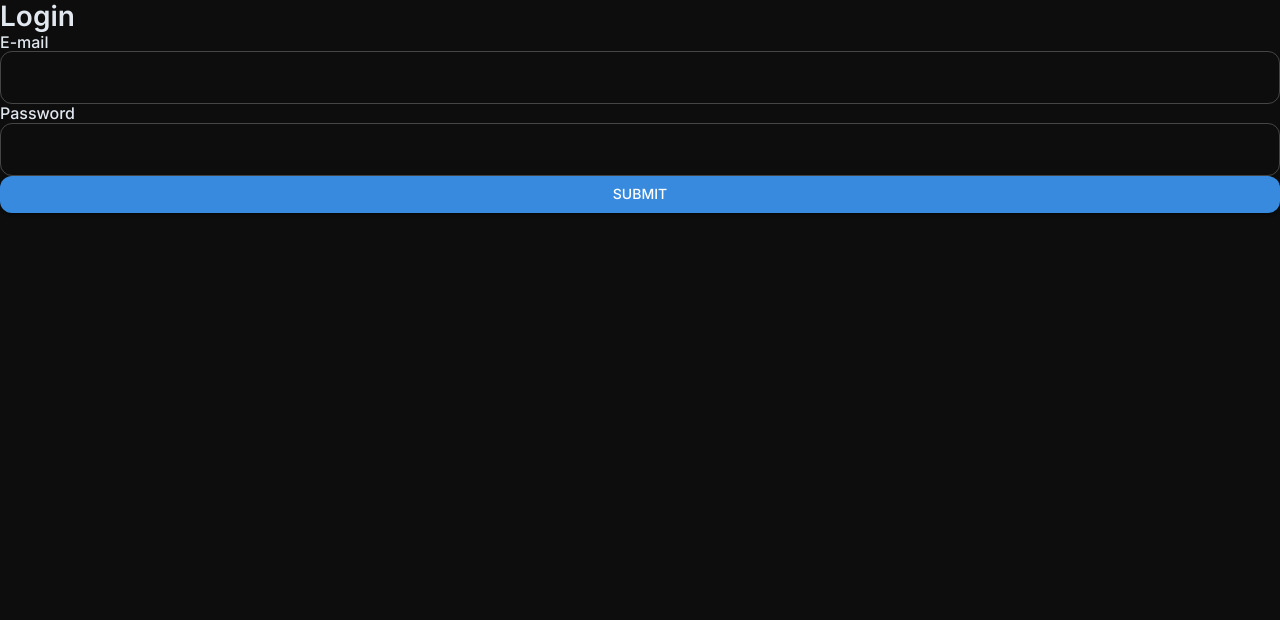
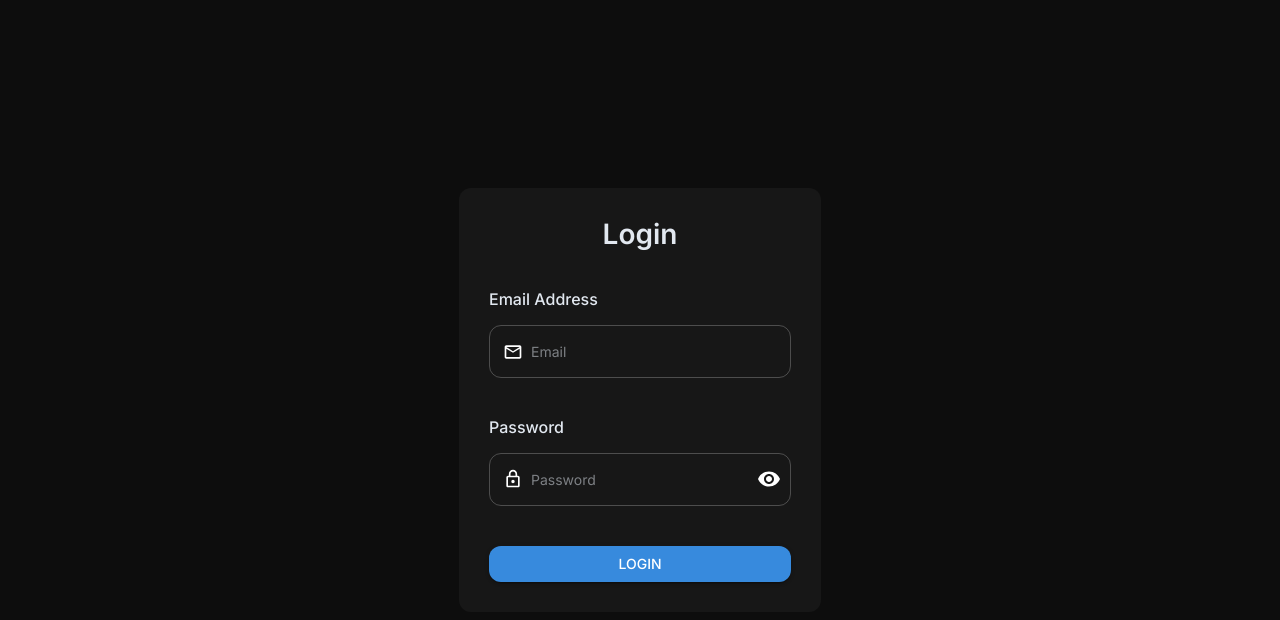
Before and after one commit to abdullah-zeinalabdin/tadawul-tracker, a React (Vite) app in the folder client/: page /login in a window 1280 px wide. Shown: the top 620 px of the page. Built offline with nearby package versions, Linux system fonts and the light colour scheme; no server answers.

Commit message:
feat: polish LoginPage with centered card layout and reusable EmailField/PasswordField

```diff
--- a/client/src/App.tsx
+++ b/client/src/App.tsx
@@ -3,7 +3,7 @@ import SideBar from "./sidebar/SideBar.tsx";
 import { mainPageStyles } from "./styles/sxStyles";
 import ContentContainer from "./content/ContentContainer.tsx";
 import { Route, Routes } from "react-router-dom";
-import LoginPage from "./pages/LoginPage.tsx";
+import LoginPage from "./pages/loginPage/LoginPage.tsx";
 import ProtectedRoutes from "./routes/ProtectedRoutes.tsx";
 
 function App() {
--- a/client/src/pages/LoginPage.tsx
+++ /dev/null
@@ -1,57 +0,0 @@
-import { Stack, TextField, Typography, Button } from "@mui/material";
-import { useState } from "react";
-import { useAuth } from "../context/Authentication/useAuth";
-import { useNavigate } from "react-router-dom";
-
-
-interface Creds {
-    email: string,
-    password: string,
-}
-
-export default function LoginPage() {
-    const [creds, setCreds] = useState<Creds>({
-        email: "",
-        password: "",
-    });
-
-    const { login } = useAuth();
-    const navigate = useNavigate();
-    const handleSubmit = async() => {
-        try {
-            if(creds.email && creds.password) {
-                await login({ email: creds.email, password: creds.password });
-                navigate("/");
-            }
-        }
-        catch(error) {
-            console.log("Login failed", error);
-        }
-    }
-    return (
-        <Stack>
-            <Typography variant="h1">Login</Typography>
-            <Stack>
-                <Stack>
-                    <Typography variant="h3">E-mail</Typography>
-                    <TextField
-                    variant="outlined"
-                    value={creds.email}
-                    onChange={(e) => {setCreds({...creds, email: e.target.value})}}
-                    />
-                </Stack>
-                <Stack>
-                    <Typography variant="h3">Password</Typography>
-                    <TextField
-                    variant="outlined"
-                    value={creds.password}
-                    onChange={(e) => {setCreds({...creds, password: e.target.value})}}
-                    />
-                </Stack>
-                <Stack>
-                    <Button variant="contained" onClick={handleSubmit}>Submit</Button>
-                </Stack>
-            </Stack>
-        </Stack>
-    )
-}
--- /dev/null
+++ b/client/src/pages/loginPage/EmailField.tsx
@@ -0,0 +1,49 @@
+import * as React from 'react'
+import Box from '@mui/material/Box'
+import OutlinedInput from '@mui/material/OutlinedInput'
+import InputAdornment from '@mui/material/InputAdornment'
+import FormControl from '@mui/material/FormControl'
+import MailOutlined from '@mui/icons-material/MailOutlined'
+import type { CredsType } from './LoginPage'
+
+interface Props {
+    email: string,
+    onChange: (e: React.ChangeEvent<HTMLInputElement | HTMLTextAreaElement>, type: CredsType) => void,
+}
+
+export default function EmailField({ email, onChange }: Props) {
+    const emailId = React.useId()
+
+    const noHoverSx = {
+        '&:hover .MuiOutlinedInput-notchedOutline': {
+        borderColor: 'rgba(0, 0, 0, 0.23)',
+        },
+        '&:hover.Mui-focused .MuiOutlinedInput-notchedOutline': {
+        borderColor: 'primary.main',
+        },
+    }
+
+    return (
+        <Box sx={{ display: 'flex', flexDirection: 'column' }}>
+        <FormControl variant="outlined">
+            <OutlinedInput
+            value={email}
+            onChange={(e) => {onChange(e, "email")}}
+            id={`${emailId}-input`}
+            placeholder="Email"
+            type="email"
+            notched={false}
+            startAdornment={
+                <InputAdornment position="start">
+                <MailOutlined fontSize="small" />
+                </InputAdornment>
+            }
+            inputProps={{
+                'aria-label': 'email',
+            }}
+            sx={noHoverSx}
+            />
+        </FormControl>
+        </Box>
+    )
+}
--- /dev/null
+++ b/client/src/pages/loginPage/LoginPage.tsx
@@ -0,0 +1,60 @@
+import { Stack, Typography, Button } from "@mui/material";
+import { useState } from "react";
+import { useAuth } from "../../context/Authentication/useAuth";
+import { useNavigate } from "react-router-dom";
+import PasswordField from "./PasswordField";
+import EmailField from "./EmailField";
+
+
+interface Creds {
+    email: string,
+    password: string,
+}
+
+export type CredsType = "email" | "password";
+
+export default function LoginPage() {
+    const [creds, setCreds] = useState<Creds>({
+        email: "",
+        password: "",
+    });
+
+    const { login } = useAuth();
+    const navigate = useNavigate();
+    const handleSubmit = async() => {
+        try {
+            if(creds.email && creds.password) {
+                await login({ email: creds.email, password: creds.password });
+                navigate("/");
+            }
+        }
+        catch(error) {
+            console.log("Login failed", error);
+        }
+    }
+
+    const handleChange = (e: React.ChangeEvent<HTMLInputElement | HTMLTextAreaElement>, type: CredsType) => {
+        setCreds({ ...creds, [type]: e.target.value });
+    }
+
+    return (
+        <Stack sx={{ justifyContent: "center", alignItems: "center", height: "100vh", width: "100%", bgcolor: "#0d0d0d" }}>
+            <Stack sx={{ alignItems: "center", bgcolor: "#171717", padding: "30px", borderRadius: "12px" }}>
+                    <Typography variant="h1">Login</Typography>
+                    <Stack sx={{mt: "40px"}} spacing={5}>
+                        <Stack spacing={2}>
+                            <Typography variant="h3">Email Address</Typography>
+                            <EmailField email={creds.email} onChange={handleChange}/>
+                        </Stack>
+                        <Stack spacing={2}>
+                            <Typography variant="h3">Password</Typography>
+                            <PasswordField password={creds.password} onChange={handleChange}/>
+                        </Stack>
+                        <Stack>
+                            <Button variant="contained" onClick={handleSubmit}>Login</Button>
+                        </Stack>
+                    </Stack>
+            </Stack>
+        </Stack>
+    )
+}
--- /dev/null
+++ b/client/src/pages/loginPage/PasswordField.tsx
@@ -0,0 +1,76 @@
+import * as React from 'react'
+import Box from '@mui/material/Box'
+import IconButton from '@mui/material/IconButton'
+import OutlinedInput from '@mui/material/OutlinedInput'
+import InputAdornment from '@mui/material/InputAdornment'
+import FormControl from '@mui/material/FormControl'
+import LockOutlined from '@mui/icons-material/LockOutlined'
+import Visibility from '@mui/icons-material/Visibility'
+import VisibilityOff from '@mui/icons-material/VisibilityOff'
+import type { CredsType } from './LoginPage'
+
+interface Props {
+    password: string,
+    onChange: (e: React.ChangeEvent<HTMLInputElement | HTMLTextAreaElement>, type: CredsType) => void;
+}
+
+export default function PasswordField({ password, onChange }: Props) {
+    const passwordId = React.useId()
+    const [showPassword, setShowPassword] = React.useState(false)
+
+    const handleClickShowPassword = () => setShowPassword((show) => !show)
+
+    const handleMouseDownPassword = (event: React.MouseEvent<HTMLButtonElement>) => {
+        event.preventDefault()
+    }
+
+    const handleMouseUpPassword = (event: React.MouseEvent<HTMLButtonElement>) => {
+        event.preventDefault()
+    }
+
+    return (
+        <Box sx={{ display: 'flex', flexWrap: 'wrap' }}>
+        <FormControl variant="outlined">
+            <OutlinedInput
+            value={password}
+            onChange={(e) => {onChange(e, "password")}}
+            id={`${passwordId}-input`}
+            placeholder="Password"
+            type={showPassword ? 'text' : 'password'}
+            notched={false}
+            startAdornment={
+                <InputAdornment position="start">
+                <LockOutlined fontSize="small" />
+                </InputAdornment>
+            }
+            endAdornment={
+                <InputAdornment position="end">
+                <IconButton
+                    aria-label={
+                    showPassword ? 'hide the password' : 'display the password'
+                    }
+                    onClick={handleClickShowPassword}
+                    onMouseDown={handleMouseDownPassword}
+                    onMouseUp={handleMouseUpPassword}
+                    edge="end"
+                >
+                    {showPassword ? <VisibilityOff /> : <Visibility />}
+                </IconButton>
+                </InputAdornment>
+            }
+            inputProps={{
+                'aria-label': 'password',
+            }}
+            sx={{
+                '&:hover .MuiOutlinedInput-notchedOutline': {
+                borderColor: 'rgba(0, 0, 0, 0.23)',
+                },
+                '&:hover.Mui-focused .MuiOutlinedInput-notchedOutline': {
+                borderColor: 'primary.main',
+                },
+            }}
+            />
+        </FormControl>
+        </Box>
+    )
+    }
```
